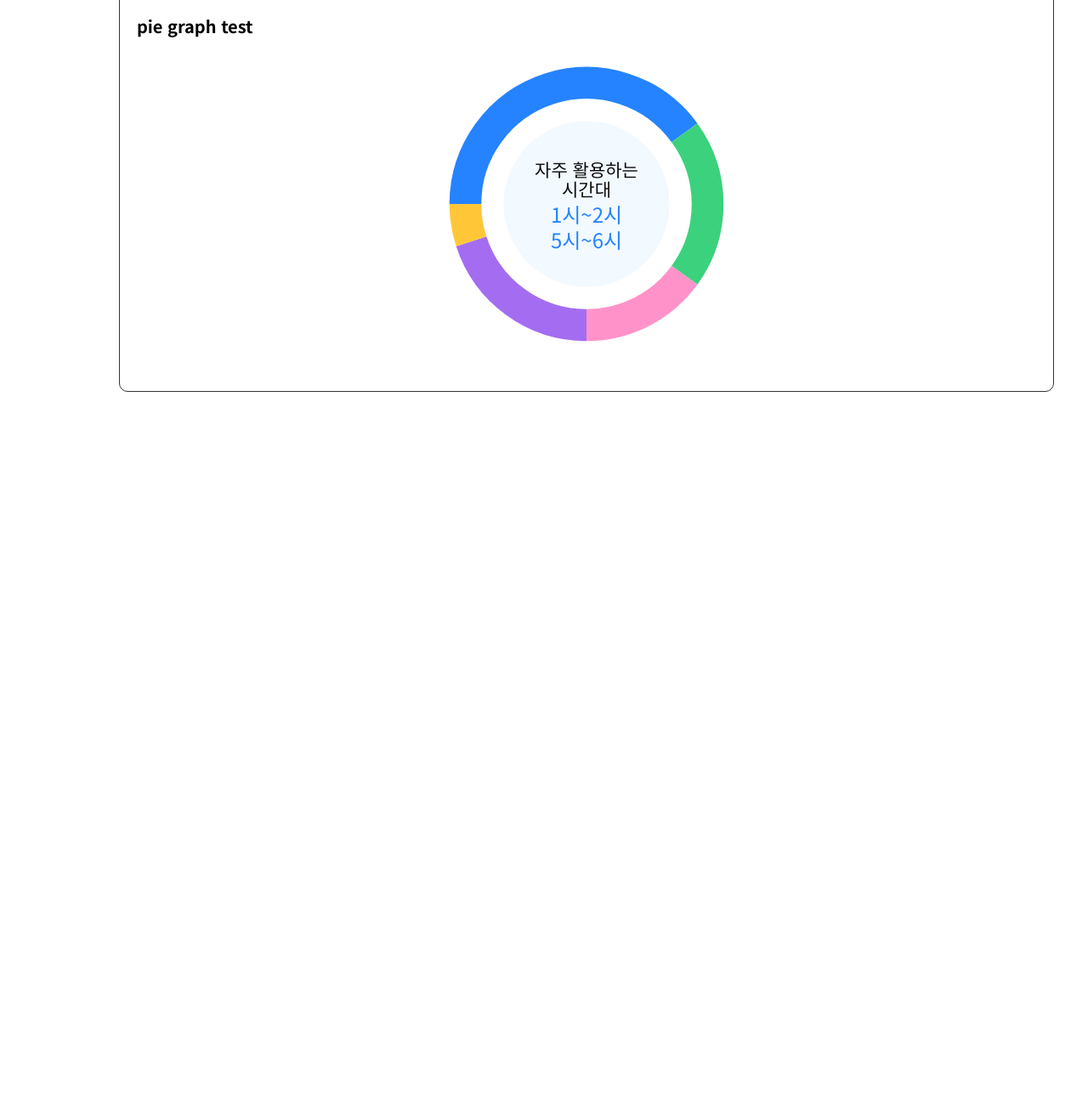
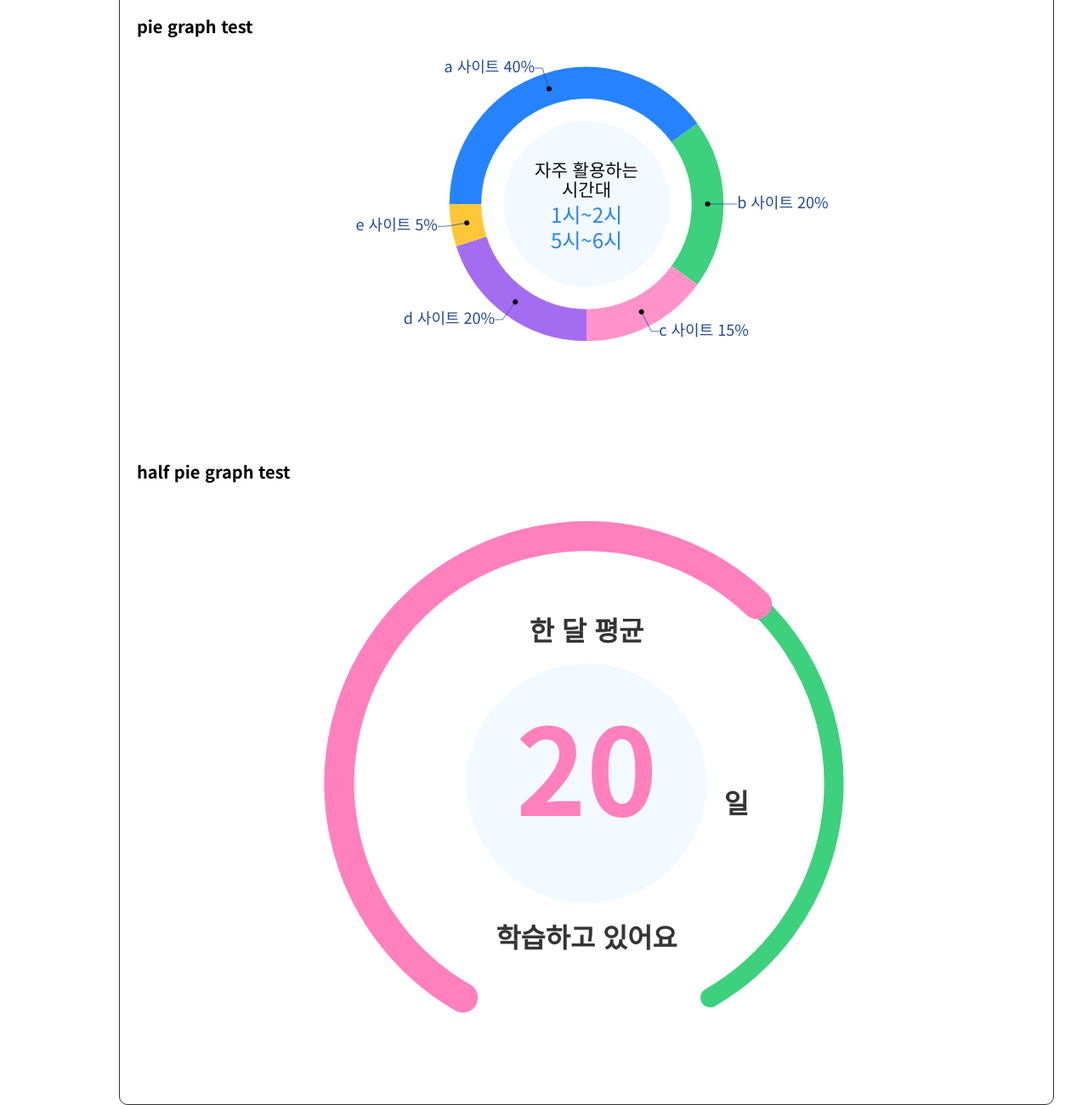
Before and after one commit to zxxmin/chart_conquest, a plain HTML site: page index.html in a window 1280 px wide. Shown: the part 504-1804 px from the top of the page at 85% size. Before the commit the page ends 965 px from the top, so only its background shows below. Drawn offline with Linux system fonts and the light colour scheme.

Commit message:
feat: half pie graph 그리기

```diff
--- a/index.html
+++ b/index.html
@@ -32,6 +32,11 @@
                 <h1>pie graph test</h1>
                 <div class="pieGraph"></div>
             </article>
+
+            <article class="halfPieGraphWrap">
+                <h1>half pie graph test</h1>
+                <div class="halfPieGraph"></div>
+            </article>
         </section>
     </div>
 </body>
--- a/js/chart.js
+++ b/js/chart.js
@@ -46,6 +46,8 @@ class drawChart {
         this.barGraph = this.barGraphWrap.querySelector('ul.barGraph');
 
         this.pieGraph = document.querySelector('article.pieGraphWrap > .pieGraph');
+
+        this.halfPieGraph = document.querySelector('article.halfPieGraphWrap > .halfPieGraph');
 
         this.createList();
     }
@@ -187,8 +189,101 @@ class drawChart {
             gage.classList.add('gage');
             gage.setAttribute("d",describeArc(x, y, r, t1, t2));
             g.append(gage);
+            const mkDeg = (t1 + ( t2 - t1 ) / 2) % 360;
+            const mk = document.createElementNS(svgNS, 'circle');
+            mk.setAttribute("cx", x);
+            mk.setAttribute("cy", cy);
+            mk.setAttribute("r", 2);
+            mk.setAttribute('style', `transform-origin:50% 50%;transform:rotate(${mkDeg}deg)`);
+            g.append(mk);
+
+            const mkLDeg = (mkDeg-90)%360;
+            const mkRadian = radian(mkLDeg);
+            const mkx0 = Math.cos(mkRadian) * r + x;
+            const mky0 = Math.sin(mkRadian) * r + y;
+            const mkx1 = Math.cos(mkRadian) * (r*1.18) + x;
+            const mky1 = Math.sin(mkRadian) * (r*1.18) + y;
+            let mkx2, tanchor;
+            if(mkLDeg > 90 && mkLDeg < 270) {
+                mkx2 = mkx1 - 6;
+                tanchor = 'end';
+            } else {
+                mkx2 = mkx1 + 6;
+                tanchor = 'start';
+            }
+            const mkLine = document.createElementNS(svgNS, 'polyline');
+            mkLine.setAttribute('points', `${mkx0},${mky0} ${mkx1},${mky1} ${mkx2},${mky1}`);
+            g.insertBefore(mkLine, mk);
+            const mkTag = createSvgText(mkx2, mky1, 'tag', `${v.name} ${v.ratio}%`);
+            mkTag.setAttributeNS(null, 'text-anchor', tanchor);
+            g.append(mkTag);
         })
 
+    }
+
+    drawHalfPieGraph () {
+        const svgW = 600;
+        const svgH = 400;
+        // const gageW = 190;
+        const gageW = 330;
+        const svg = document.createElementNS(svgNS, 'svg');
+        svg.setAttributeNS(null, 'viewBox', `0 0 ${svgW} ${svgH}`);
+        this.halfPieGraph.append(svg);
+
+        const x = svgW / 2,
+              y = svgH / 2,
+              cy = (svgH - gageW) / 2;
+
+        const days = document.createElementNS(svgNS, 'g');
+        days.classList.add('days');
+        svg.append(days);
+        const daysCont = document.createElementNS(svgNS, 'circle');
+        daysCont.setAttribute("cx", x);
+        daysCont.setAttribute("cy", y);
+        daysCont.setAttribute("r", 80);
+        days.append(daysCont);
+
+        // 내부 글자 추가
+        const freDays = Object.values(this.userData.frequentlyDays);
+
+        const monthAver = createSvgText(x, y - 100, 'monthAver', '한 달 평균');
+        days.append(monthAver);
+
+        const montT1 = createSvgText(x, y + 105, 'montT', '학습하고 있어요');
+        days.append(montT1);
+
+        const dayT = createSvgText(x + 100, y + 15, 'dayT', '일');
+        days.append(dayT);
+
+        if (freDays.length > 0) {
+            const freDaysT = createSvgText(x, y, 'freDaysT', freDays[0].ratio);
+            days.append(freDaysT);
+        } else {
+            const noDaysT = createSvgText(x, y, 'freDaysT', '없음');
+            days.append(noDaysT);
+        }
+
+
+        // outer pie graph
+        this.userData.frequentlyDays.forEach(v => {
+
+            const g = document.createElementNS(svgNS, 'g');
+            g.classList.add('monthDay');
+            svg.append(g);
+            const r = gageW / 2,
+                t1 = v.st + 180,
+                t2 = v.et + 180,
+                t3 = 330 + 180;
+            const defaultGage = document.createElementNS(svgNS, 'path');
+            defaultGage.classList.add('defaultGage');
+            defaultGage.setAttribute("d",describeArc(x, y, r, t1, t3));
+            g.append(defaultGage);
+
+            const gage = document.createElementNS(svgNS, 'path');
+            gage.classList.add('gage');
+            gage.setAttribute("d",describeArc(x, y, r, t1, t2));
+            g.append(gage);
+        });
     }
 
     drawContent () {
@@ -207,6 +302,18 @@ class drawChart {
         }
 
         this.drawPieGraph();
+
+        // half pie graph
+        this.halfPieGraph.innerHTML = "";
+
+        let start = 30;
+
+        for(let i = 0; i< this.userData.frequentlyDays.length; i++) {
+            this.userData.frequentlyDays[i].st = start;
+            this.userData.frequentlyDays[i].et = start + this.userData.frequentlyDays[i].ratio / 31 * 300;
+        }
+
+        this.drawHalfPieGraph();
     }
 
 }
--- a/js/data.js
+++ b/js/data.js
@@ -44,25 +44,29 @@ const DATA = [
             '5시~6시'
         ],
         utilization: [{
-            name: '톡톡클래스',
+            name: 'a 사이트',
             id: 'toktokclass',
             ratio: 40
         }, {
-            name: "톡톡콘텐츠",
+            name: "b 사이트",
             id: "contents",
             ratio: 20
         }, {
-            name: "톡톡교과서",
+            name: "c 사이트",
             id: "textbook",
             ratio: 15
         }, {
-            name: "톡톡AI학습",
+            name: "d 사이트",
             id: "aiLearning",
             ratio: 20
         }, {
-            name: "AI도움쌤",
+            name: "e 사이트",
             id: "mento",
             ratio: 5
+        }],
+        frequentlyDays: [{
+            ratio: 20
+
         }],
     },
     {
@@ -110,25 +114,29 @@ const DATA = [
             '3시~4시'
         ],
         utilization: [{
-            name: '톡톡클래스',
+            name: 'a 사이트',
             id: 'toktokclass',
             ratio: 40
         }, {
-            name: "톡톡콘텐츠",
+            name: "b 사이트",
             id: "contents",
             ratio: 20
         }, {
-            name: "톡톡교과서",
+            name: "c 사이트",
             id: "textbook",
             ratio: 15
         }, {
-            name: "톡톡AI학습",
+            name: "d 사이트",
             id: "aiLearning",
             ratio: 20
         }, {
-            name: "AI도움쌤",
+            name: "e 사이트",
             id: "mento",
             ratio: 5
         }],
+        frequentlyDays: [{
+            ratio: 15
+
+        }],
     }
 ]
```
